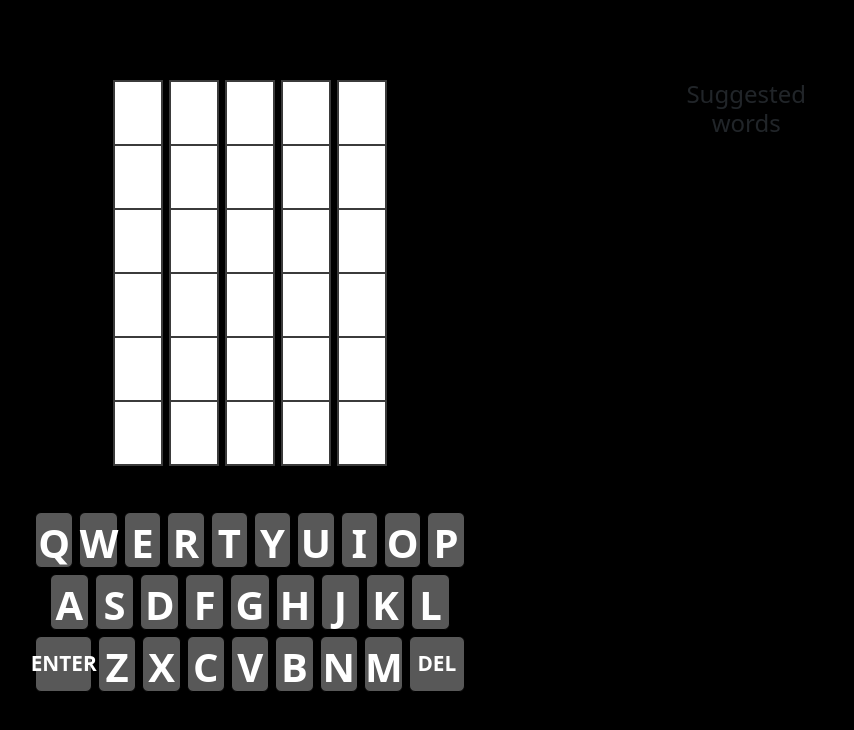
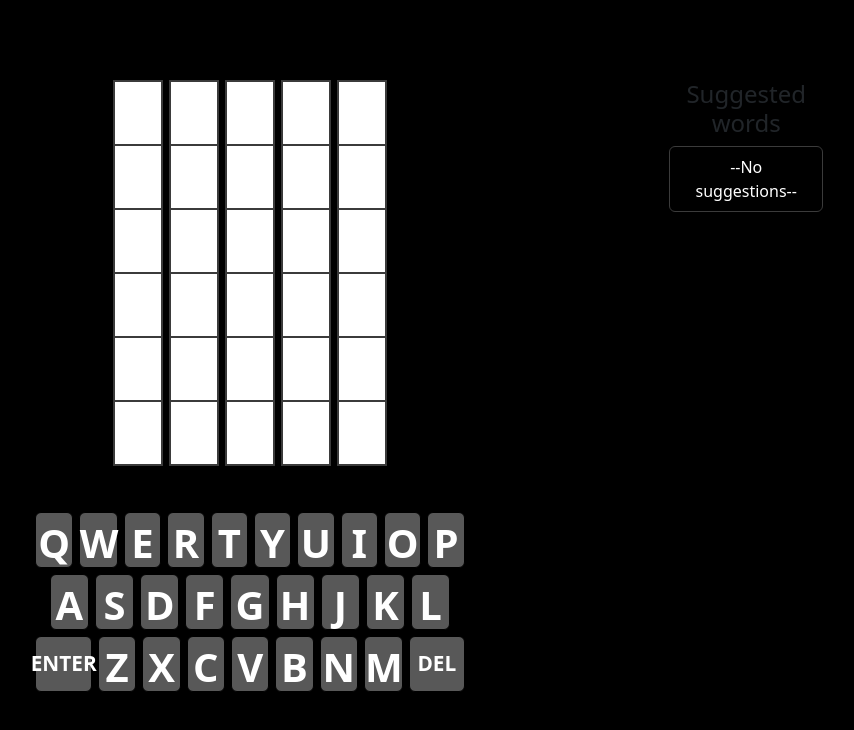
Before and after one commit to perssonoliver/WordleAssistant, a React (Vite) app in the folder wordle-solver/: page / in a window 1280 px wide. Shown: the top 730 px of the page, without its empty margins (387-1241 px from the left). Built offline with nearby package versions, Linux system fonts and the light colour scheme.

Commit message:
Improved wordlist: added default option when empty, double clicking an entry preselects it in the grid

```diff
--- a/wordle-solver/src/App.css
+++ b/wordle-solver/src/App.css
@@ -146,3 +146,13 @@
   user-select: none;
   cursor: pointer;
 }
+
+.default-list-item {
+  cursor:unset;
+  user-select: none;
+}
+
+.word-item {
+  cursor: pointer;
+  user-select: none;
+}
--- a/wordle-solver/src/App.jsx
+++ b/wordle-solver/src/App.jsx
@@ -71,9 +71,21 @@ function App() {
     }
   }
 
+  function fillWord(word) {
+    for (let i = 0; i < 5; i++) {
+      const box = document.getElementById(`col${row}${i}`)
+      box.value = word[i]
+      resetColor(box)
+      box.blur()
+    }
+    setCol(5)
+  }
+
   function setBoxCharacter(event) {
     event.preventDefault()
     console.log(event.target.id)
+    console.log('row: ', row)
+    console.log('col: ', col)
 
     if (event.target.id === 'key_ENTER') {
       if (row == 4 || col != 5 || !rowColored()) {
@@ -81,10 +93,10 @@ function App() {
       }
       updateWordList()
       setRow(prevRow => {
-        const newRow = prevRow + 1;
-        setCol(0);  // Update col
-        markCurrentRow(newRow);  // Pass the updated row
-        return newRow;  // Return the new row state value
+        const newRow = prevRow + 1
+        setCol(0)
+        markCurrentRow(newRow)
+        return newRow
       });
 
       return
@@ -352,7 +364,7 @@ function App() {
     <>
       <div className='container'>
         <MainGrid changeColor={changeColor}/>
-        <WordList wordList={wordList}/>
+        <WordList wordList={wordList} fillWord={fillWord}/>
       </div>
 
       <Keyboard setBoxCharacter={setBoxCharacter}/>
--- a/wordle-solver/src/WordList.jsx
+++ b/wordle-solver/src/WordList.jsx
@@ -1,13 +1,25 @@
 import React from 'react';
 import './App.css';
 
-function WordList({ wordList }) {
+function WordList({ wordList, fillWord }) {
+    const hasWords = wordList.length > 0;
+
+    function wordHandler(event) {
+        fillWord(event.target.innerText);
+    }
+
     return (
         <div className='word-list'>
             <h2 className='fs-4'>Suggested words</h2>
-            <ul className="list-group">
-                {wordList.map((word, i) => (
-                    <li className="list-group-item" key={`word${i}`}>{word}</li>
+            <ul className='list-group'>
+                {!hasWords && <li className='list-group-item default-list-item'>--No suggestions--</li>}
+                {hasWords && wordList.map((word, i) => (
+                    <li
+                        className='list-group-item word-item'
+                        key={`word${i}`}
+                        onDoubleClick={wordHandler}>
+                        {word}
+                    </li>
                 ))}
             </ul>
         </div>
```
Also changed, not shown: 1 other file (tests, documents, lock files or other folders).
